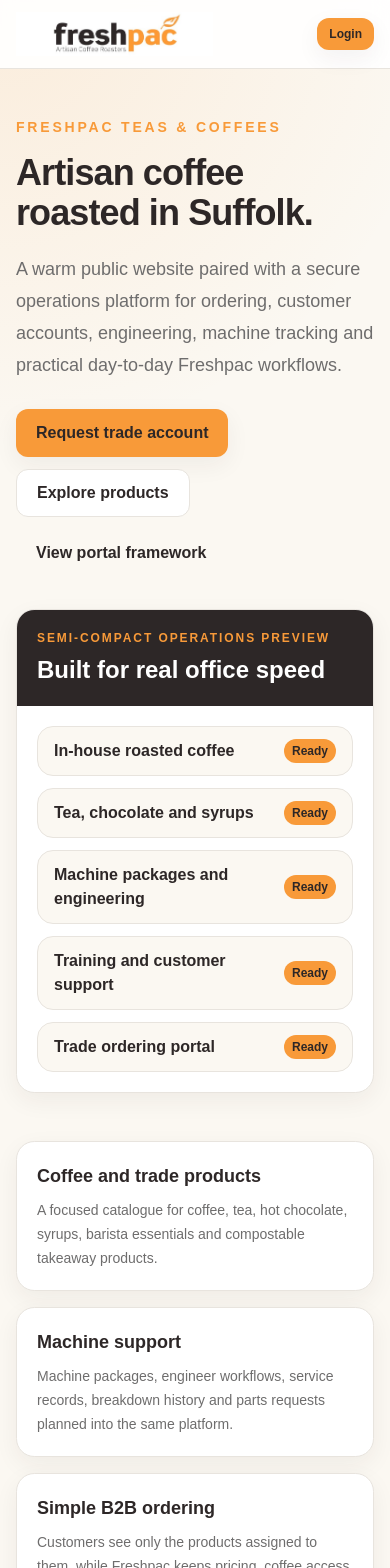
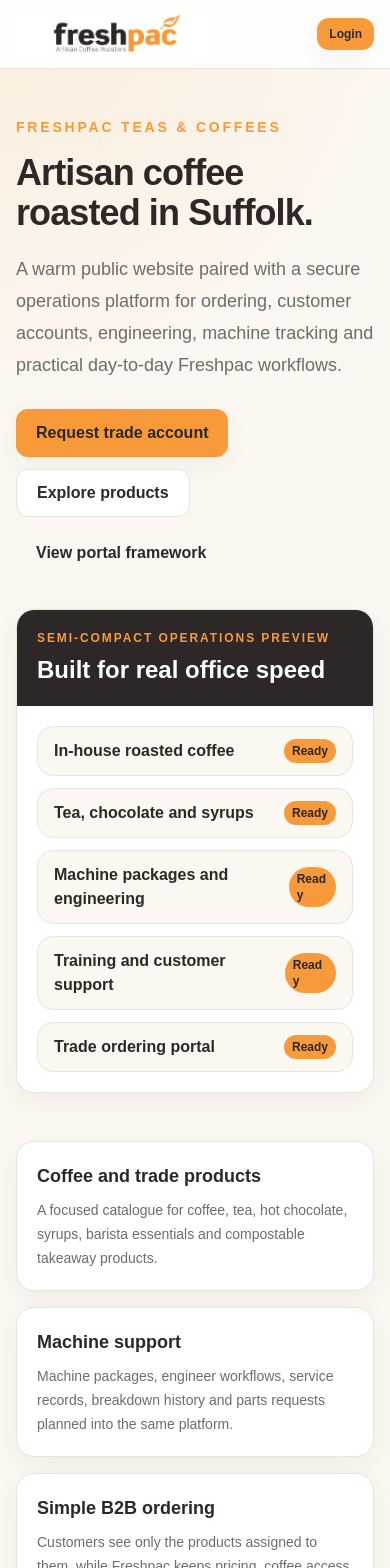
Before and after one commit to AnimeJunkie1412/Freshpac_007_V2, a Next.js app: page / in a window 390 px wide. Shown: the top 1568 px of the page. Built offline with nearby package versions, Linux system fonts and the light colour scheme.

Commit message:
Strengthen mobile overflow safeguards

```diff
--- a/src/app/mobile-fixes.css
+++ b/src/app/mobile-fixes.css
@@ -4,8 +4,17 @@
   overflow-x: hidden;
 }
 
-* {
+*,
+*::before,
+*::after {
   box-sizing: border-box;
+}
+
+img,
+svg,
+video,
+canvas {
+  max-width: 100%;
 }
 
 .portal-mobile-safe {
@@ -20,6 +29,12 @@
   max-width: 100%;
 }
 
+.portal-card-safe {
+  min-width: 0;
+  max-width: 100%;
+  overflow: hidden;
+}
+
 .portal-scroll-panel {
   min-width: 0;
   max-width: 100%;
@@ -29,6 +44,11 @@
 
 .fp-compact-table {
   width: 100%;
+}
+
+.fp-compact-table th,
+.fp-compact-table td {
+  vertical-align: top;
 }
 
 @media (max-width: 768px) {
@@ -42,7 +62,44 @@
   }
 
   .portal-card-safe {
-    min-width: 0;
     max-width: calc(100vw - 1rem);
   }
+
+  .portal-content-safe {
+    padding-left: 0.25rem;
+    padding-right: 0.25rem;
+  }
+
+  input,
+  textarea,
+  select,
+  button {
+    max-width: 100%;
+  }
+
+  form {
+    min-width: 0;
+  }
+
+  .grid {
+    min-width: 0;
+  }
+
+  .flex {
+    min-width: 0;
+  }
+
+  [class*="grid-cols-"] > *,
+  [class*="xl:grid-cols-"] > *,
+  [class*="lg:grid-cols-"] > *,
+  [class*="md:grid-cols-"] > * {
+    min-width: 0;
+  }
+
+  a,
+  p,
+  span,
+  div {
+    overflow-wrap: anywhere;
+  }
 }
```
